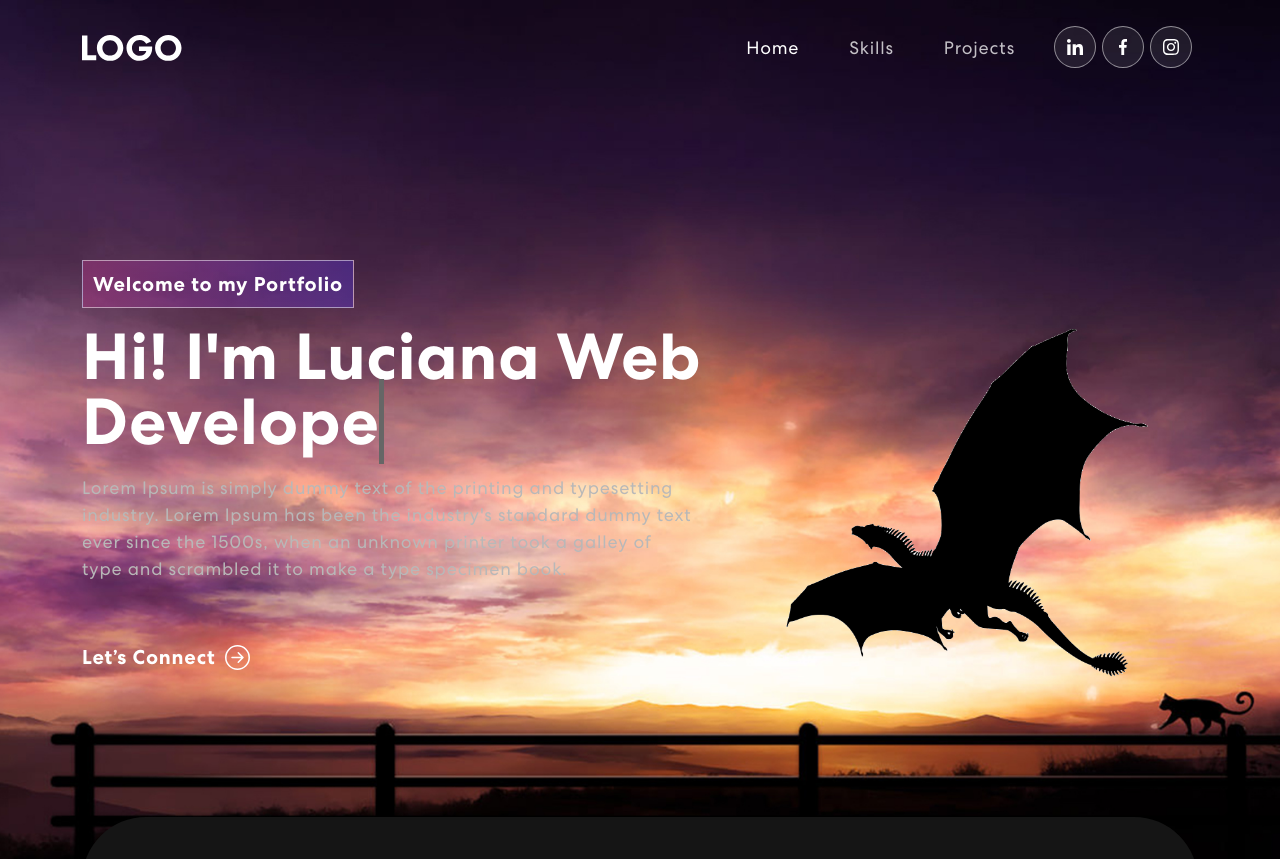
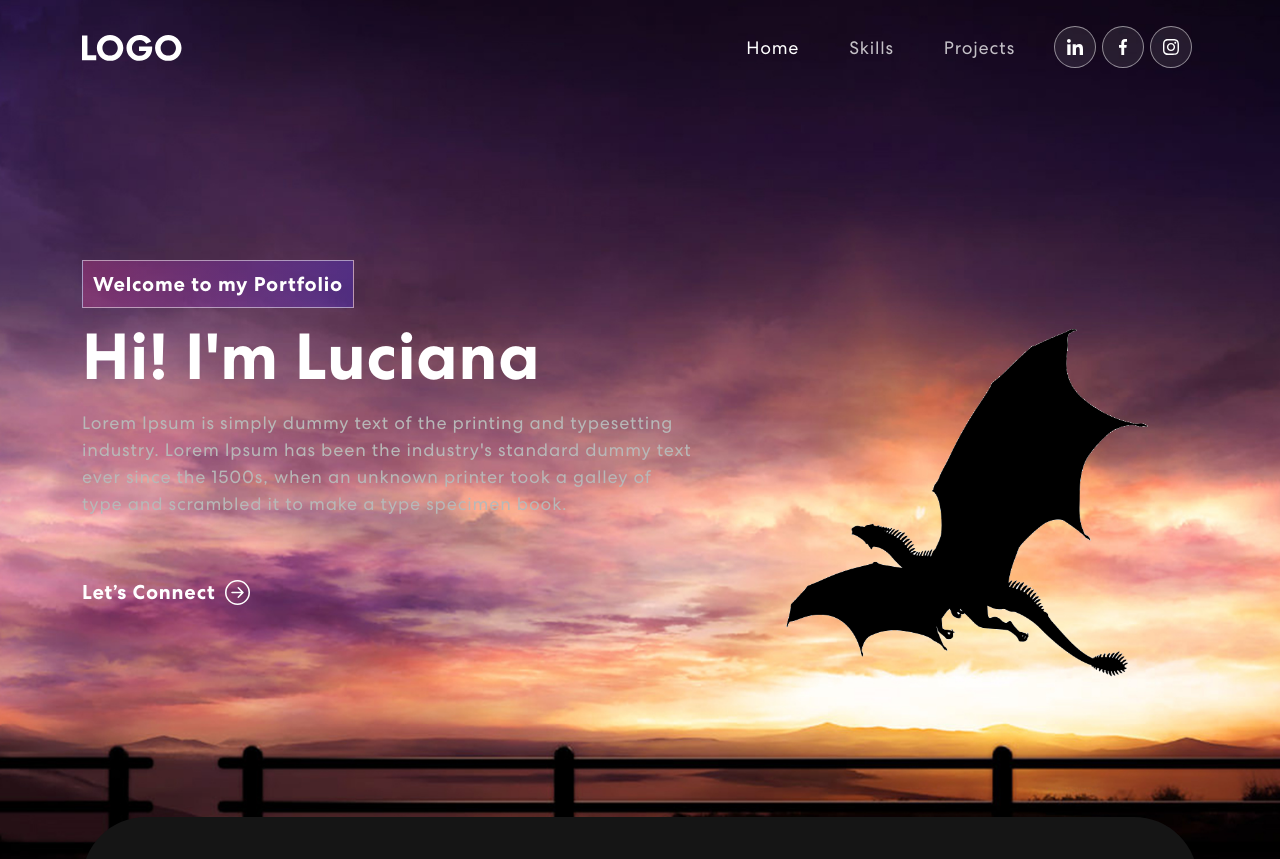
Before and after one commit to lucianatux/portfolioWebsite, a React (Create React App) app in the folder personal-portfolio/: page / in a window 1280 px wide. Shown: the top 859 px of the page. Built offline with nearby package versions, Linux system fonts and the light colour scheme.

Commit message:
quitar efecto letras

```diff
--- a/personal-portfolio/src/App.css
+++ b/personal-portfolio/src/App.css
@@ -81,6 +81,14 @@ p.success {
 p.danger {
 	color: red;
 }
+
+/* This changes all the animations globally */
+:root {
+  --animate-duration: 6s;
+  --animate-delay: 2s;
+}
+
+
 /************ Navbar Css ************/
 nav.navbar {
   padding: 18px 0;
--- a/personal-portfolio/src/components/Banner.js
+++ b/personal-portfolio/src/components/Banner.js
@@ -1,15 +1,18 @@
 import { useState, useEffect } from "react";
 import { Container, Row, Col } from "react-bootstrap";
 import headerImg from "../assets/img/header-img.png";
-import { ArrowRightCircle } from 'react-bootstrap-icons';
+import { ArrowRightCircle } from "react-bootstrap-icons";
+import "animate.css";
+import TrackVisibility from "react-on-screen";
 
 export const Banner = () => {
+  /*
   const [loopNum, setLoopNum] = useState(0);
   const [isDeleting, setIsDeleting] = useState(false);
-  const [text, setText] = useState('');
+  const [text, setText] = useState("");
   const [delta, setDelta] = useState(300 - Math.random() * 100);
   const [index, setIndex] = useState(1);
-  const toRotate = [ "Web Developer", "Web Designer", "UI/UX Designer" ];
+  const toRotate = ["Web Developer", "Web Designer"];
   const period = 2000;
 
   useEffect(() => {
@@ -17,53 +20,79 @@ export const Banner = () => {
       tick();
     }, delta);
 
-    return () => { clearInterval(ticker) };
-  }, [text, delta])
+    return () => {
+      clearInterval(ticker);
+    };
+  }, [text, delta]);
 
   const tick = () => {
     let i = loopNum % toRotate.length;
     let fullText = toRotate[i];
-    let updatedText = isDeleting ? fullText.substring(0, text.length - 1) : fullText.substring(0, text.length + 1);
+    let updatedText = isDeleting
+      ? fullText.substring(0, text.length - 1)
+      : fullText.substring(0, text.length + 1);
 
     setText(updatedText);
 
     if (isDeleting) {
-      setDelta(prevDelta => prevDelta / 2);
+      setDelta((prevDelta) => prevDelta / 2);
     }
 
     if (!isDeleting && updatedText === fullText) {
       setIsDeleting(true);
-      setIndex(prevIndex => prevIndex - 1);
+      setIndex((prevIndex) => prevIndex - 1);
       setDelta(period);
-    } else if (isDeleting && updatedText === '') {
+    } else if (isDeleting && updatedText === "") {
       setIsDeleting(false);
       setLoopNum(loopNum + 1);
       setIndex(1);
       setDelta(500);
     } else {
-      setIndex(prevIndex => prevIndex + 1);
+      setIndex((prevIndex) => prevIndex + 1);
     }
-  }
-
+  };
+*/
   return (
     <section className="banner" id="home">
       <Container>
         <Row className="aligh-items-center">
           <Col xs={12} md={6} xl={7}>
-              <div >
-                <span className="tagline">Welcome to my Portfolio</span>
-                <h1>{`Hi! I'm Luciana`} <span className="txt-rotate" dataperiod="1000" data-rotate='[ "Web Developer", "Web Designer"]'><span className="wrap">{text}</span></span></h1>
-                  <p>Lorem Ipsum is simply dummy text of the printing and typesetting industry. Lorem Ipsum has been the industry's standard dummy text ever since the 1500s, when an unknown printer took a galley of type and scrambled it to make a type specimen book.</p>
-                  <button onClick={() => console.log('connect')}>Let’s Connect <ArrowRightCircle size={25} /></button>
-              </div>
+            <div>
+              <span className="tagline">Welcome to my Portfolio</span>
+              <h1>
+                {`Hi! I'm Luciana`}
+                {/*}
+                <span
+                  className="txt-rotate"
+                  dataperiod="1000"
+                  data-rotate='[ "Web Developer", "Web Designer"]'
+                >
+                  <span className="wrap">{text}</span>
+                </span>
+  */}
+              </h1>
+              <p>
+                Lorem Ipsum is simply dummy text of the printing and typesetting
+                industry. Lorem Ipsum has been the industry's standard dummy
+                text ever since the 1500s, when an unknown printer took a galley
+                of type and scrambled it to make a type specimen book.
+              </p>
+              <button onClick={() => console.log("connect")}>
+                Let’s Connect <ArrowRightCircle size={25} />
+              </button>
+            </div>
           </Col>
           <Col xs={12} md={6} xl={5}>
-                <div >
-                  <img src={headerImg} alt="Header Img"/>
-                </div>
+            <TrackVisibility>
+            {({ isVisible }) =>
+            <div  className={isVisible ? "animate__animated animate__zoomInRight": ""}>
+              <img src={headerImg} alt="Header Img" />
+            </div>}
+            </TrackVisibility>
+
           </Col>
         </Row>
       </Container>
     </section>
-  )
-}
+  );
+};
```
Also changed, not shown: personal-portfolio/src/assets/img/banner-bg.png.
